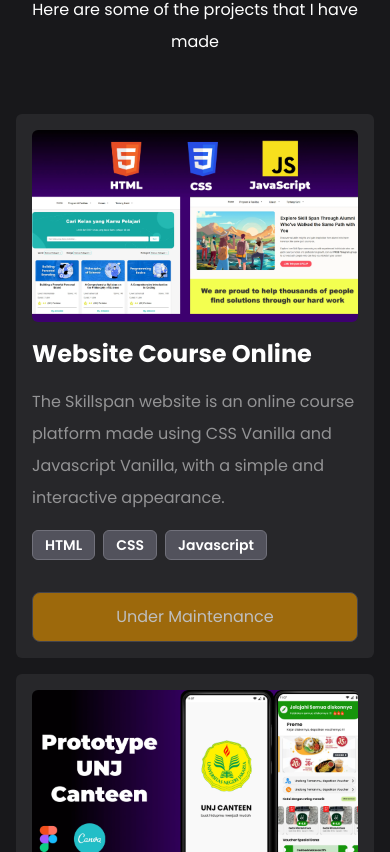
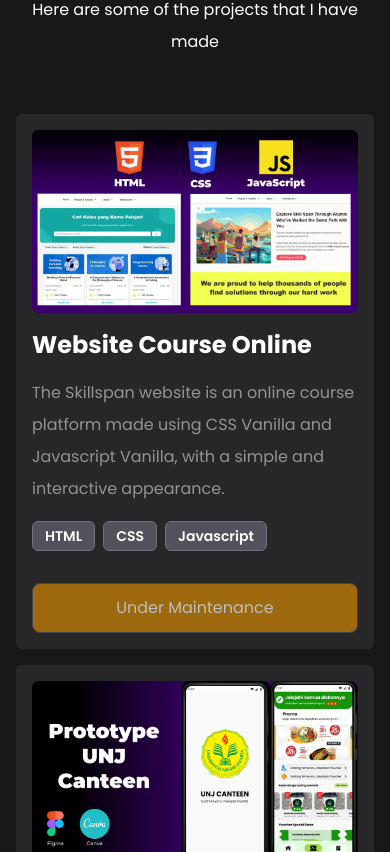
Before and after one commit to maulaibrahimsyahwi/Maula-Ibrahim-Syahwi, a React (Vite) app: page / in a window 390 px wide. Shown: the part 3512-4364 px from the top of the page. Built offline with nearby package versions, Linux system fonts and the light colour scheme.

Commit message:
responsive image project

```diff
--- a/src/App.jsx
+++ b/src/App.jsx
@@ -302,12 +302,16 @@ function App() {
                 data-aos-delay={project.dad}
                 data-aos-once="true"
               >
-                <img
-                  src={project.gambar}
-                  alt="project Image"
-                  className="w-full h-48 object-cover rounded-md mb-4"
-                  loading="lazy"
-                />
+                {/* Fixed image section - menggunakan object-contain untuk mencegah crop */}
+                <div className="w-full aspect-video bg-zinc-700 rounded-md mb-4 overflow-hidden">
+                  <img
+                    src={project.gambar}
+                    alt="project Image"
+                    className="w-full h-full object-contain"
+                    loading="lazy"
+                  />
+                </div>
+
                 <div className="project-card-info">
                   <h1 className="font-bold text-2xl my-4">{project.nama}</h1>
                   <p className="opacity-50 text-base/loose mb-4">
```
